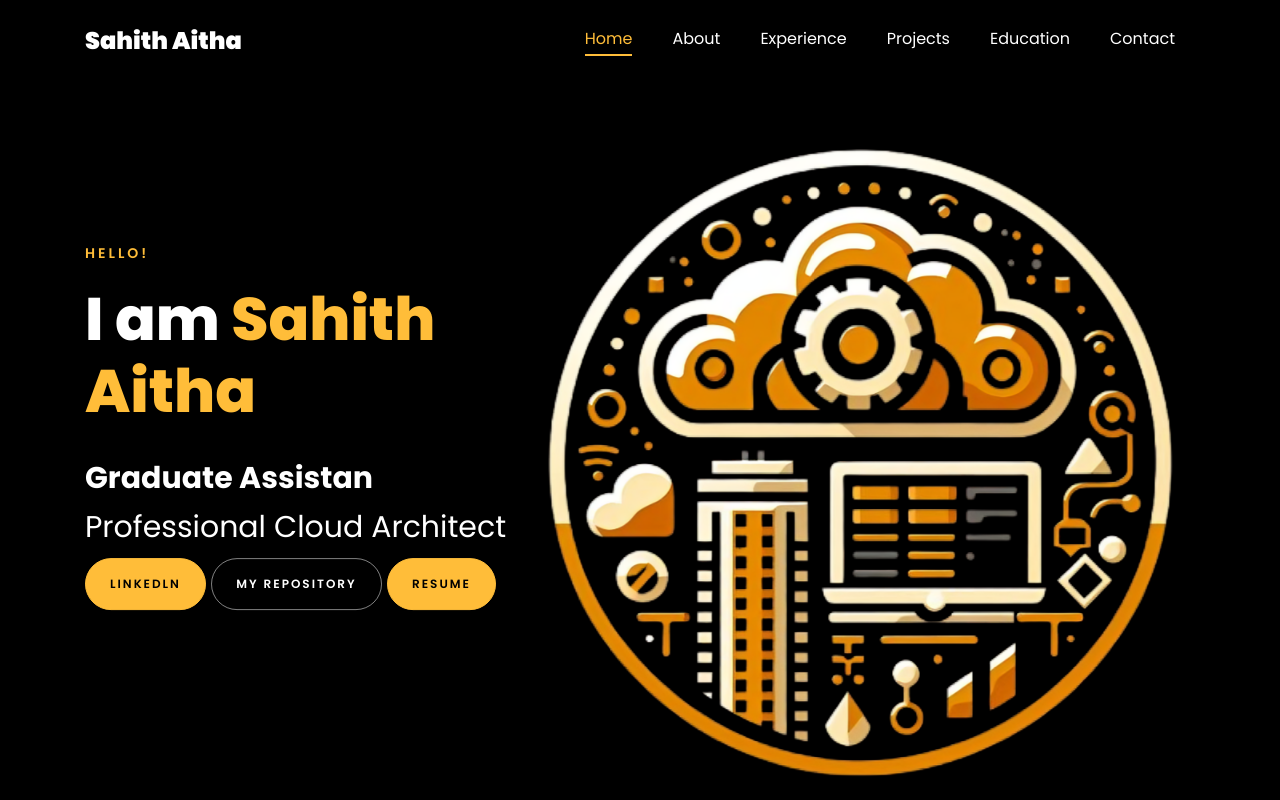
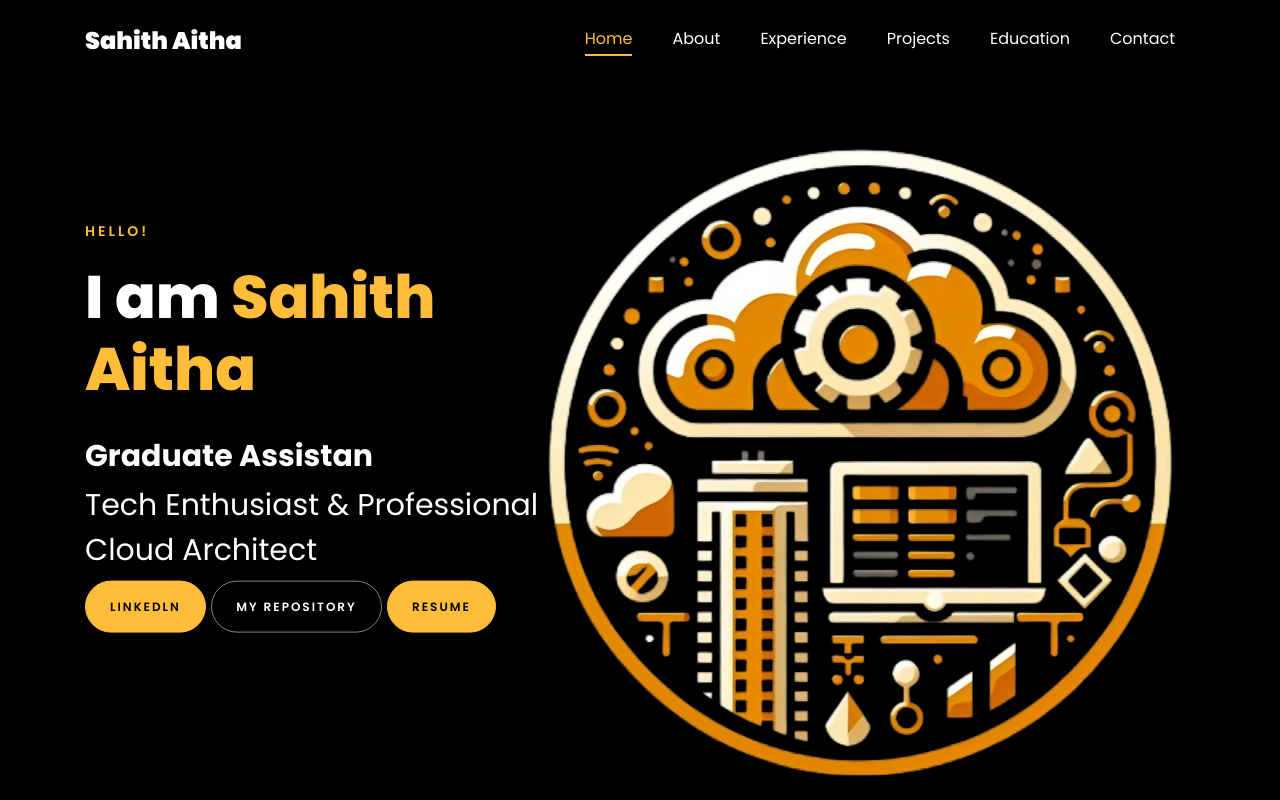
Before and after one commit to aithasahith02/aithasahith02.github.io, a plain HTML site: page index.html in a window 1280 px wide. Shown: the top 800 px of the page. Drawn offline with Linux system fonts and the light colour scheme; files whose address does not match are found by name.

Commit message:
Updated the resume

```diff
--- a/index.html
+++ b/index.html
@@ -505,7 +505,7 @@
 						</script>
 
 						<br>
-			            <h2>Professional Cloud Architect</h2>
+			            <h2>Tech Enthusiast & Professional Cloud Architect</h2>
 						<p>
 							<a href="https://www.linkedin.com/in/sahith-aitha-845887191/" target="_blank" class="btn btn-primary py-3 px-4">Linkedln</a>
 							<a href="https://github.com/aithasahith02" class="btn btn-white btn-outline-white py-3 px-4" target="_blank">My Repository</a>
```
Also changed, not shown: 2 other files.
